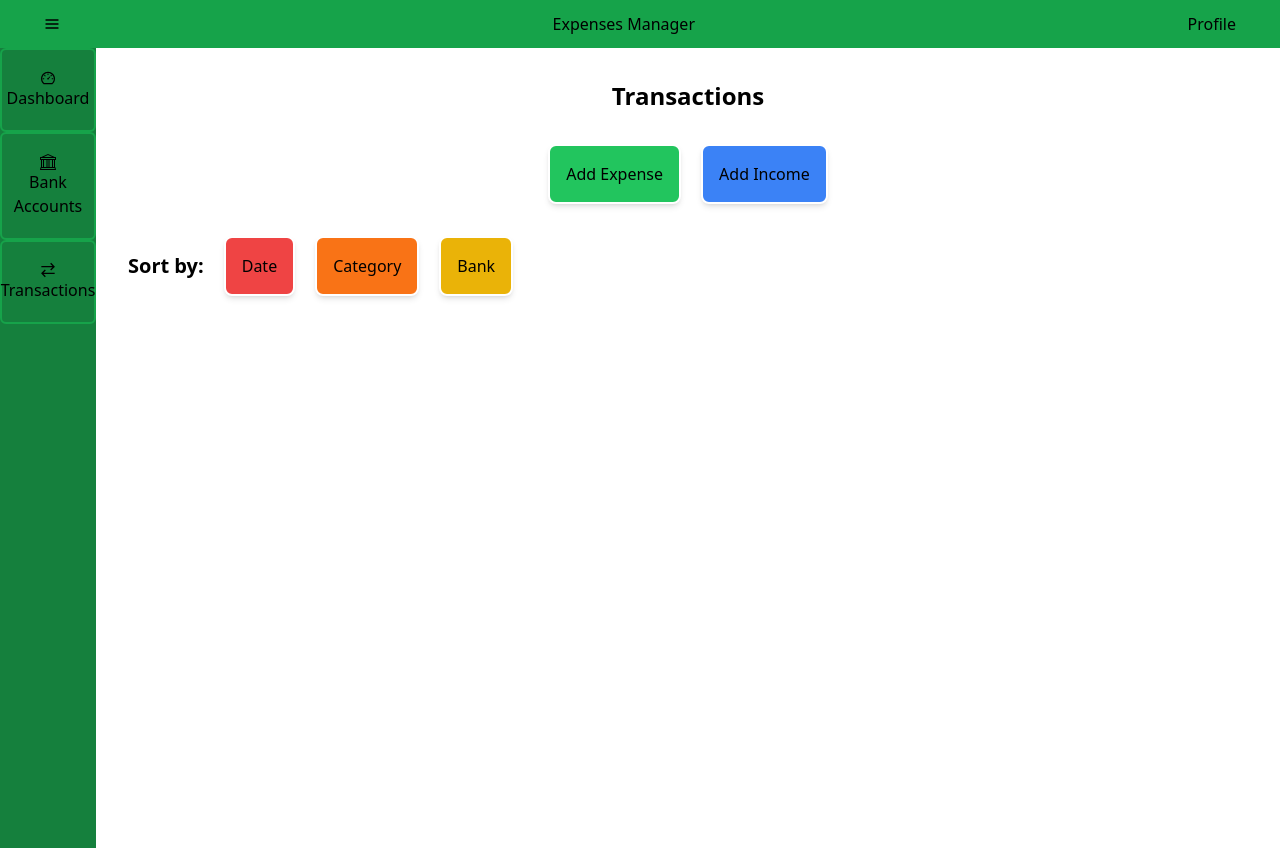
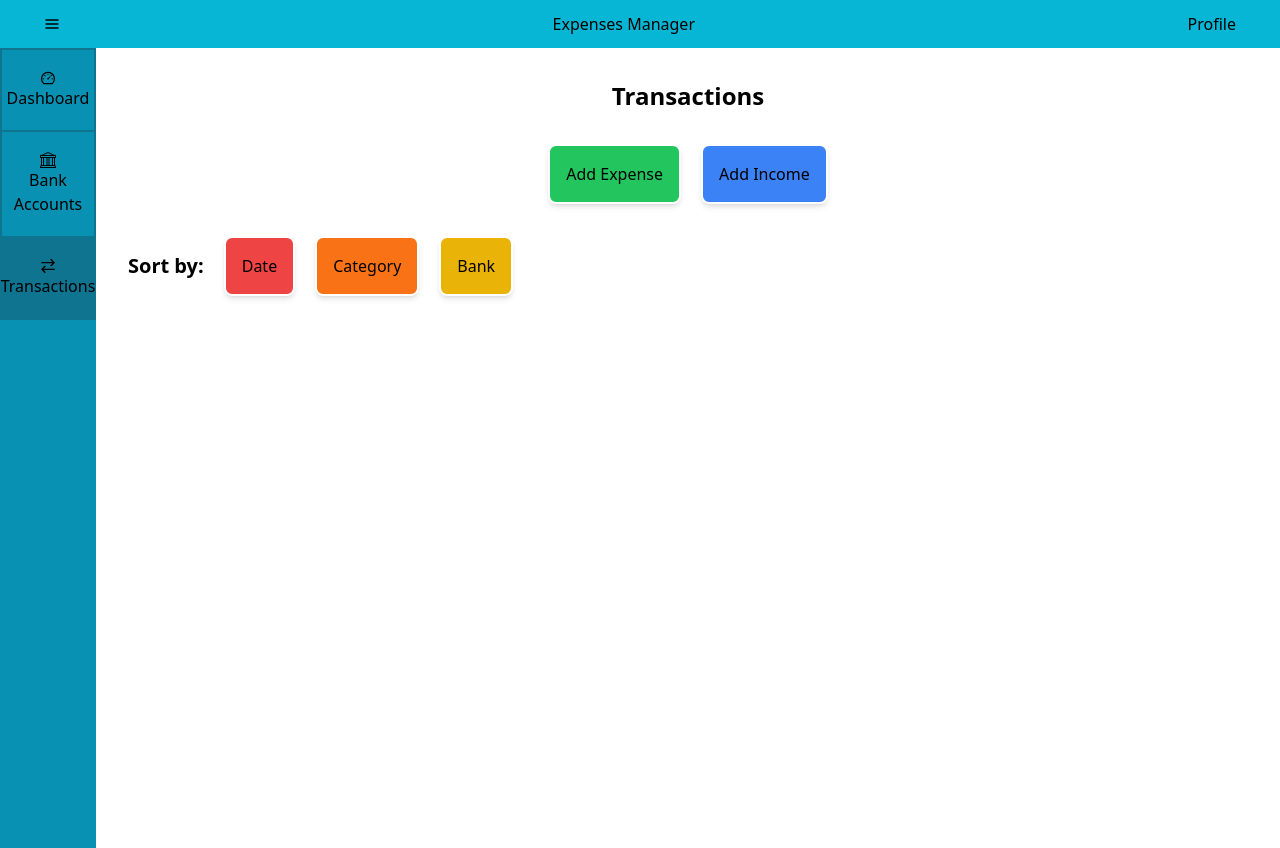
Before and after one commit to Alejandra-Villalobos/expenses-manager, a React (Create React App) app in the folder expenses-frontend/: page /transactions in a window 1280 px wide. Built offline with nearby package versions, Linux system fonts and the light colour scheme; a web font is replaced by a local one.

Commit message:
Added: Side menu style changed

```diff
--- a/expenses-frontend/src/components/NavBar.js
+++ b/expenses-frontend/src/components/NavBar.js
@@ -3,7 +3,7 @@ import { FiMenu } from 'react-icons/fi'
 
 function NavBar({ setState, state }) {
   return (
-    <nav className='flex flex-row justify-between bg-green-600 py-3'>
+    <nav className='flex flex-row justify-between bg-cyan-500 py-3'>
       <button className='ml-11' onClick={() => setState(!state)}><FiMenu/></button>
       <p>Expenses Manager</p>
       <div className='mr-11'>
--- a/expenses-frontend/src/components/SideMenu.js
+++ b/expenses-frontend/src/components/SideMenu.js
@@ -4,22 +4,23 @@ import { BsBank } from 'react-icons/bs'
 import { GrTransaction } from 'react-icons/gr'
 
 const SideMenu = () => {
+  const path = window.location.pathname
   return (
     <>
-    <div className='flex flex-col w-24 h-screen bg-green-700'>
-      <Link to={'/home'} className='flex flex-col p-5 border-2 border-green-600 rounded-md'>
+    <div className='flex flex-col w-24 h-screen bg-cyan-600'>
+      <Link to={'/home'} className={`flex flex-col p-5 border-2 border-cyan-700 hover:bg-cyan-700 ${path === '/home' ? 'bg-cyan-700' : ''}`}>
         <button className='flex flex-col items-center '>
           <AiOutlineDashboard/>
           Dashboard
         </button>
       </Link>
-      <Link to={'/banks'} className='flex flex-col p-5 border-2 border-green-600 rounded-md'>
+      <Link to={'/banks'} className={`flex flex-col p-5 border-b-2 border-cyan-700 border-l-2 border-r-2 hover:bg-cyan-700 ${path === '/banks' ? 'bg-cyan-700' : ''}`}>
         <button className='flex flex-col items-center '>
           <BsBank/>
           Bank Accounts
         </button>
       </Link>
-      <Link to={'/transactions'} className='flex flex-col p-5 border-2 border-green-600 rounded-md'>
+      <Link to={'/transactions'} className={`flex flex-col p-5 border-b-2 border-cyan-700 border-l-2 border-r-2 hover:bg-cyan-700 ${path === '/transactions' ? 'bg-cyan-700' : ''}`}>
         <button className='flex flex-col items-center '>
           <GrTransaction/>
           Transactions
```
